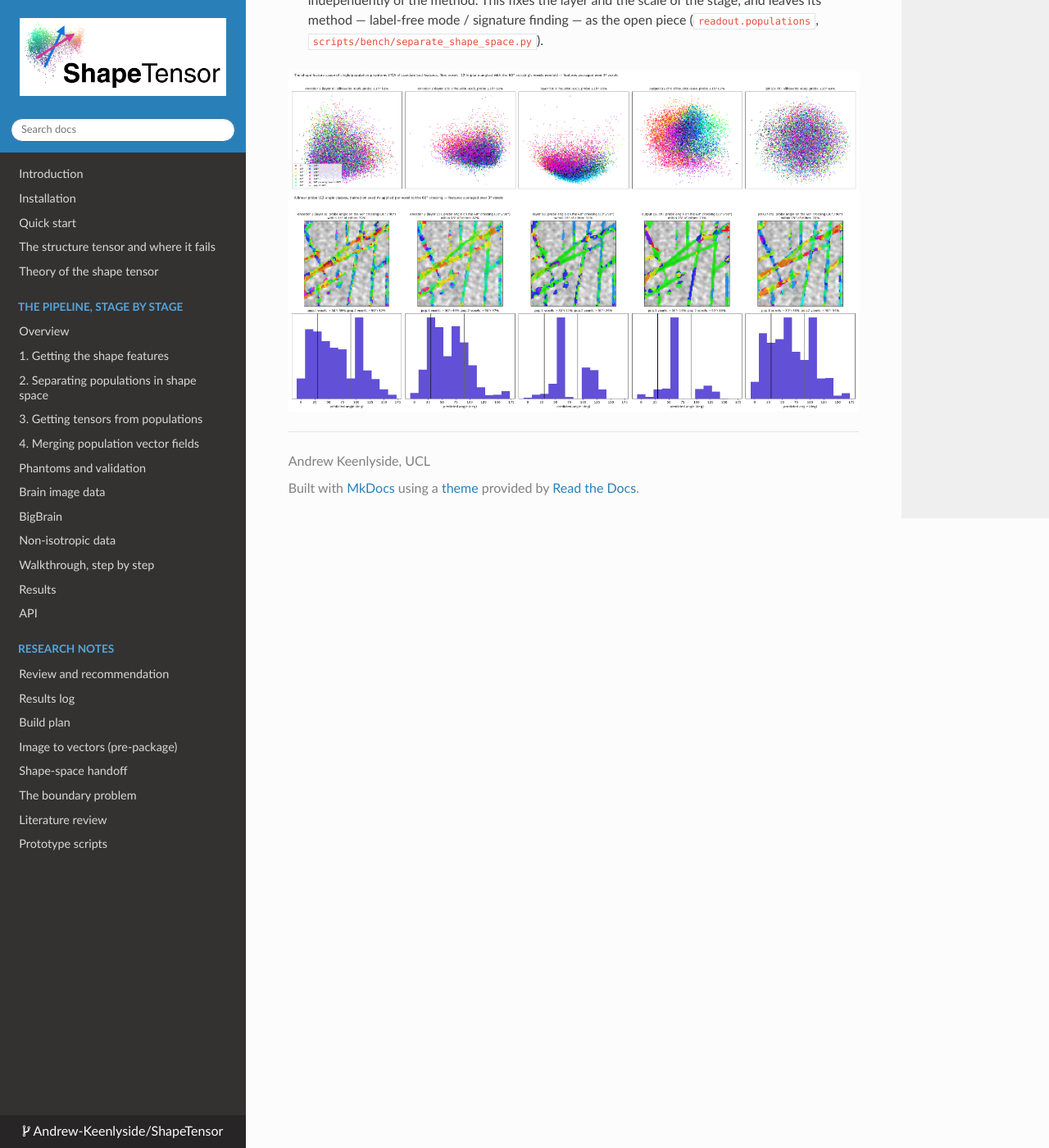
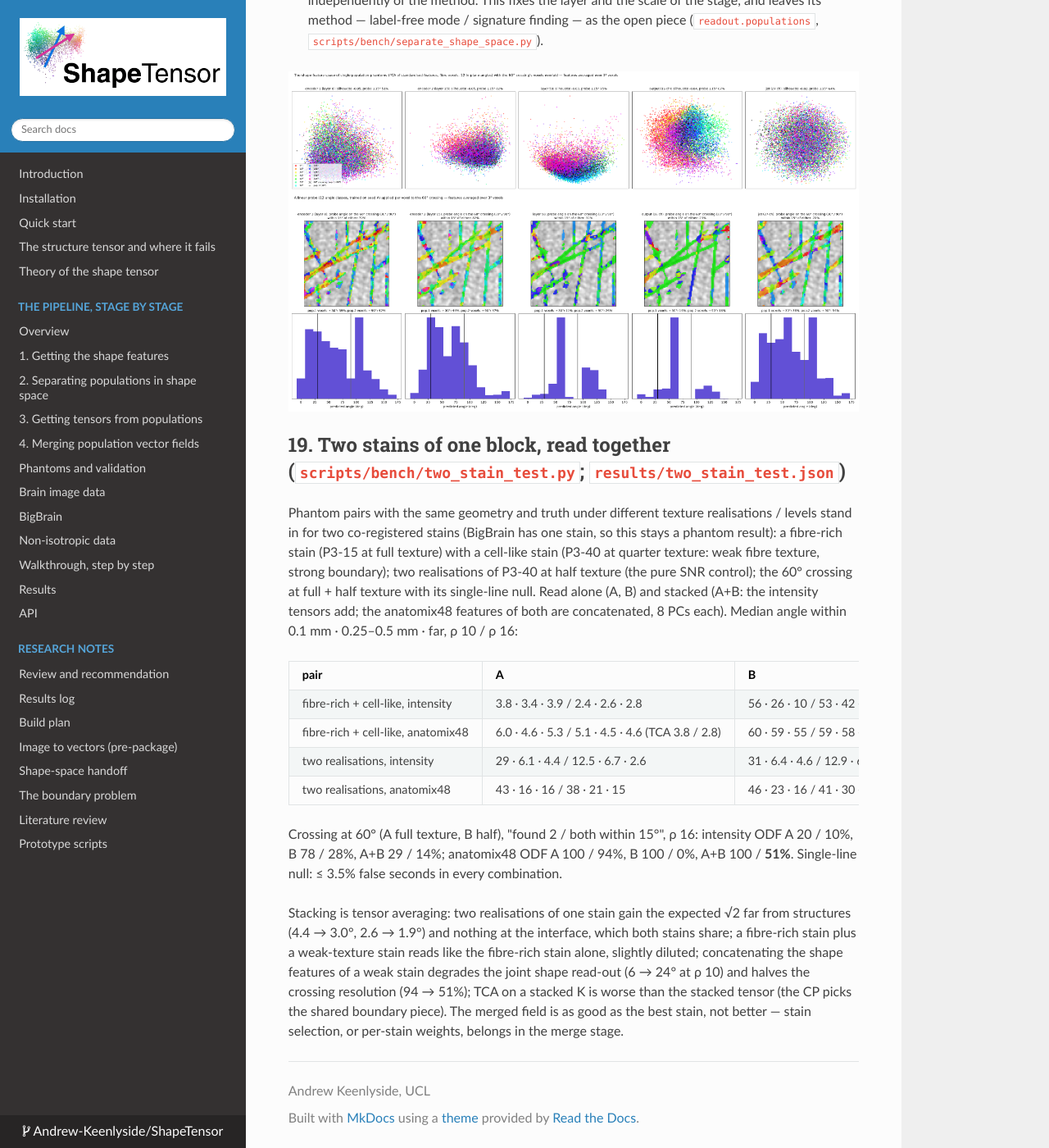
Before and after one commit to Andrew-Keenlyside/ShapeTensor, an MkDocs documentation site: the page built from docs/TCA_FIELD_RESULTS.md, in a window 1280 px wide and 1400 px high, scrolled down 16320 px. Shown: the whole window at 82% size. Built offline with MkDocs 1.6.1, drawn with Linux system fonts in a browser that asks for light colours; nearby versions of some CDN libraries.

Commit message:
Two stains read together: the phantom-pair result (results log §19); merge page

```diff
--- a/docs/TCA_FIELD_RESULTS.md
+++ b/docs/TCA_FIELD_RESULTS.md
@@ -547,3 +547,30 @@ the crossings.
 
 ![embedding](../img/feature_space_embedding.png)
 ![crossing](../img/feature_space_crossing.png)
+
+## 19. Two stains of one block, read together (`scripts/bench/two_stain_test.py`; `results/two_stain_test.json`)
+
+Phantom pairs with the same geometry and truth under different texture realisations / levels stand in for two
+co-registered stains (BigBrain has one stain, so this stays a phantom result): a fibre-rich stain (P3-15 at full
+texture) with a cell-like stain (P3-40 at quarter texture: weak fibre texture, strong boundary); two realisations
+of P3-40 at half texture (the pure SNR control); the 60° crossing at full + half texture with its single-line null.
+Read alone (A, B) and stacked (A+B: the intensity tensors add; the anatomix48 features of both are concatenated,
+8 PCs each). Median angle within 0.1 mm · 0.25–0.5 mm · far, ρ 10 / ρ 16:
+
+| pair | A | B | A+B (stacked tensor) | A+B (TCA on the stacked K) |
+|---|---|---|---|---|
+| fibre-rich + cell-like, intensity | 3.8 · 3.4 · 3.9 / 2.4 · 2.6 · 2.8 | 56 · 26 · 10 / 53 · 42 · 5.5 | 4.5 · 3.4 · 3.7 / 3.6 · 2.8 · 2.6 | 6.5 · 3.5 · 3.9 / 4.0 · 2.8 · 2.8 |
+| fibre-rich + cell-like, anatomix48 | 6.0 · 4.6 · 5.3 / 5.1 · 4.5 · 4.6 (TCA 3.8 / 2.8) | 60 · 59 · 55 / 59 · 58 · 55 | 24 · 13 · 13 / 16 · 14 · 12 | 27 · 4.1 · 11 / 7.2 · 3.5 · 11 |
+| two realisations, intensity | 29 · 6.1 · 4.4 / 12.5 · 6.7 · 2.6 | 31 · 6.4 · 4.6 / 12.9 · 6.7 · 3.0 | 28 · 4.7 · **3.0** / 12.5 · 6.2 · **1.9** | 38 · 6.1 · 3.6 / 38 · 10 · 2.4 |
+| two realisations, anatomix48 | 43 · 16 · 16 / 38 · 21 · 15 | 46 · 23 · 16 / 41 · 30 · 15 | 45 · 19 · 16 / 40 · 27 · 15 | 56 · 32 · 22 / 54 · 48 · 44 |
+
+Crossing at 60° (A full texture, B half), "found 2 / both within 15°", ρ 16: intensity ODF A 20 / 10%, B 78 / 28%,
+A+B 29 / 14%; anatomix48 ODF A 100 / 94%, B 100 / 0%, A+B 100 / **51%**. Single-line null: ≤ 3.5% false seconds in
+every combination.
+
+Stacking is tensor averaging: two realisations of one stain gain the expected √2 far from structures (4.4 → 3.0°,
+2.6 → 1.9°) and nothing at the interface, which both stains share; a fibre-rich stain plus a weak-texture stain
+reads like the fibre-rich stain alone, slightly diluted; concatenating the shape features of a weak stain degrades
+the joint shape read-out (6 → 24° at ρ 10) and halves the crossing resolution (94 → 51%); TCA on a stacked K is
+worse than the stacked tensor (the CP picks the shared boundary piece). The merged field is as good as the best
+stain, not better — stain selection, or per-stain weights, belongs in the merge stage.
```
Also changed, not shown: docs/pipeline/merging.md (+2 -2 lines), figures/walkthrough/phantom_P3-40-t0.5_rho10/step0_block.png (added), figures/walkthrough/phantom_P3-40-t0.5_rho10/step1_gradients.png (added), figures/walkthrough/phantom_P3-40-t0.5_rho10/step2_interface.png (added), figures/walkthrough/phantom_P3-40-t0.5_rho10/step3_tensors.png (added), figures/walkthrough/phantom_P3-40-t0.5_rho10/step4_direction.png (added), figures/walkthrough/phantom_P3-40-t0.5_rho10/step5_odf.png (added), 1 other file.
